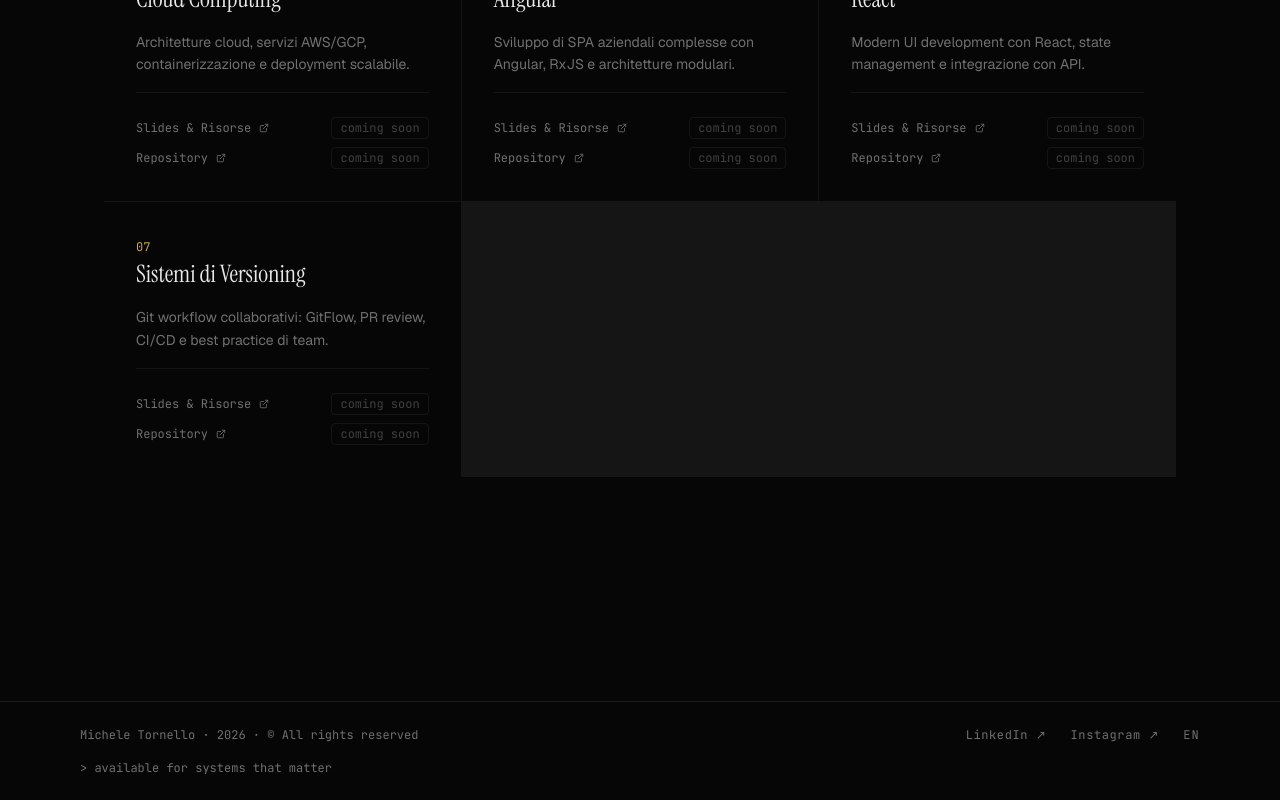
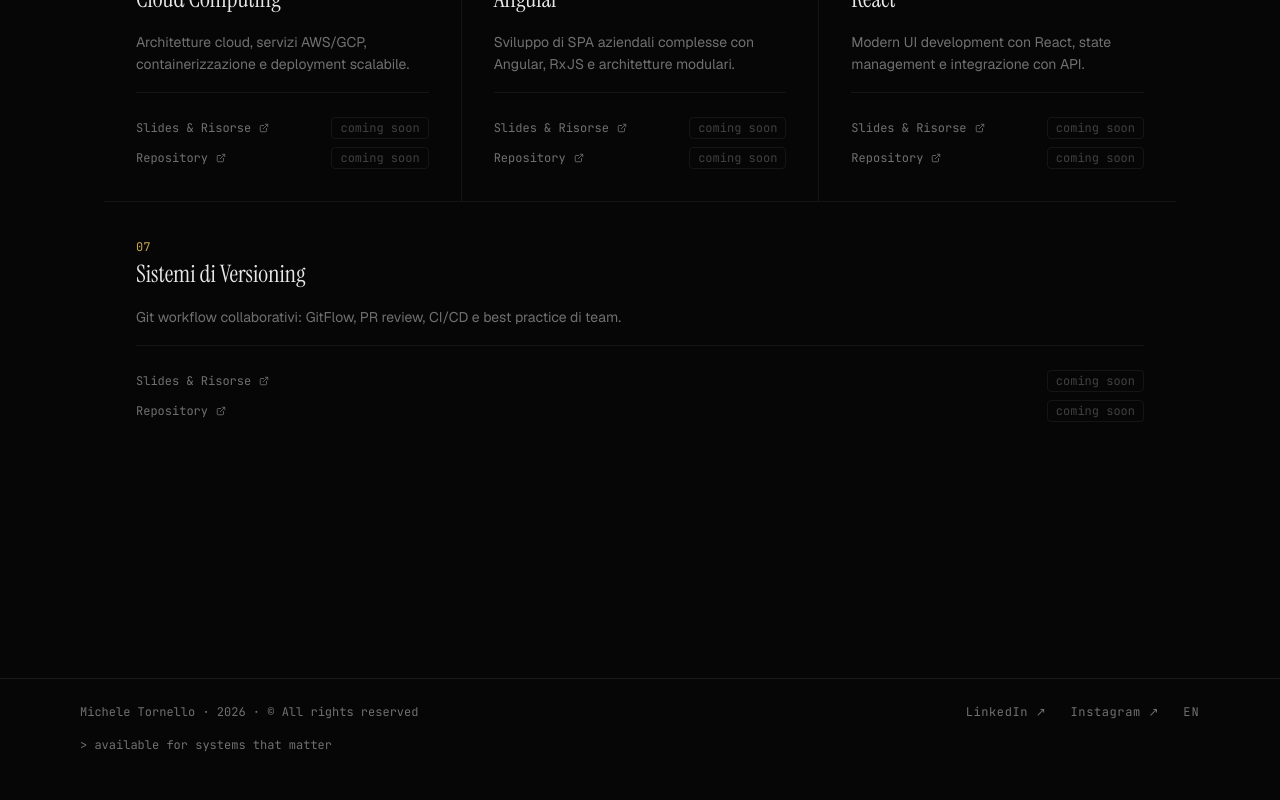
Before and after one commit to Flame0510/micheletornello.com, a Next.js app: page /academy in a window 1280 px wide. Shown: the part 1575-2375 px from the top of the page. After the commit the page ends 2352 px from the top, so only its background shows below. Built offline with nearby package versions, Linux system fonts and the light colour scheme.

Commit message:
fix: Academy grid last row orphan cells

```diff
--- a/src/app/academy/page.tsx
+++ b/src/app/academy/page.tsx
@@ -96,14 +96,19 @@ export default function AcademyPage() {
         </h2>
 
         <div className="grid grid-cols-1 md:grid-cols-3 gap-px" style={{ background: "rgba(255,255,255,0.06)" }}>
-          {academy.subjects.map((subject, i) => (
+          {academy.subjects.map((subject, i) => {
+            const total = academy.subjects.length;
+            const lastRowStart = total - (total % 3 === 0 ? 3 : total % 3);
+            const isLastRowAlone = total % 3 === 1 && i === total - 1;
+            const isLastRowTwo = total % 3 === 2 && i >= total - 2;
+            return (
             <motion.div
               key={i}
               variants={fadeUp}
               initial="visible"
               whileInView="visible"
               viewport={{ once: true }}
-              className="p-8 space-y-4"
+              className={`p-8 space-y-4${isLastRowAlone ? " md:col-span-3" : isLastRowTwo && i === total - 2 ? " md:col-span-1" : ""}`}
               style={{ background: "#060606" }}
             >
               <span className="font-mono text-xs" style={{ color: "#C9A84C" }}>0{i + 1}</span>
@@ -129,7 +134,7 @@ export default function AcademyPage() {
                 </div>
               </div>
             </motion.div>
-          ))}
+          );})}
         </div>
       </section>
 
```
